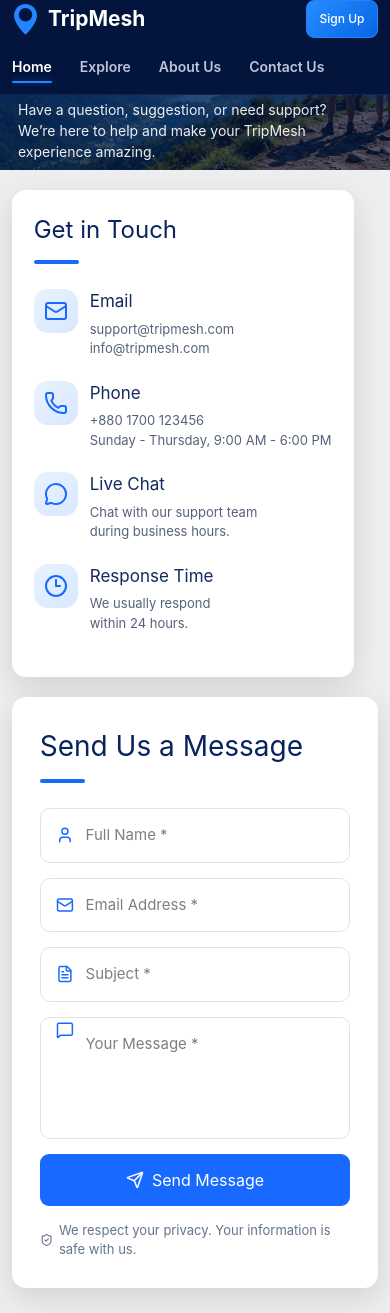
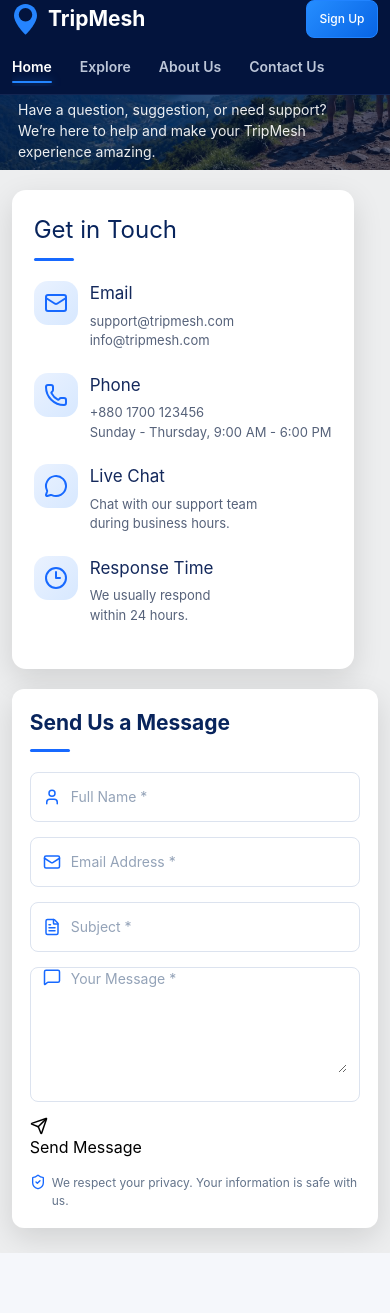
Before and after one commit to fahmida47/TripMesh, a React app in the folder frontend/: page /contact in a window 390 px wide. After the commit the page ends 1253 px from the top, so only its background shows below. Built offline with nearby package versions, Linux system fonts and the light colour scheme; the HTML template or start-up script is replaced by a standard one.

Commit message:
fix: make contact form text visible

```diff
--- a/frontend/src/pages/Contact/components/ContactForm.css
+++ b/frontend/src/pages/Contact/components/ContactForm.css
@@ -1,86 +1,246 @@
+/* =========================================
+   CONTACT FORM CARD
+========================================= */
+
 .contact-form-card {
-  background: white;
-
+  width: 100%;
+  background: #ffffff;
   border-radius: 14px;
-
   padding: 28px;
-
+  box-sizing: border-box;
   box-shadow: 0 10px 30px rgba(0, 0, 0, 0.12);
 }
 
 .contact-form-card h2 {
   margin: 0;
-
   color: #08245c;
-
   font-size: 28px;
+  font-weight: 700;
 }
 
 .title-line {
   width: 45px;
-
   height: 4px;
-
   background: #1769ff;
-
   margin: 12px 0 25px;
+  border-radius: 5px;
 }
 
+
+/* =========================================
+   FORM
+========================================= */
+
+.contact-form-card form {
+  width: 100%;
+}
+
+.input-row {
+  display: grid;
+  grid-template-columns: 1fr 1fr;
+  gap: 15px;
+}
+
+.contact-field {
+  width: 100%;
+  min-width: 0;
+}
+
+
+/* =========================================
+   INPUT GROUP
+========================================= */
+
 .input-group {
+  width: 100%;
+  min-height: 50px;
+
   display: flex;
-
   align-items: center;
 
   gap: 12px;
 
   border: 1px solid #dce3ef;
-
   border-radius: 10px;
 
   padding: 0 15px;
+  margin-bottom: 15px;
 
-  margin-bottom: 15px;
+  background: #ffffff;
+
+  box-sizing: border-box;
+
+  transition:
+    border-color 0.2s ease,
+    box-shadow 0.2s ease,
+    background 0.2s ease;
 }
 
+.input-group:focus-within {
+  border-color: #1769ff;
+
+  box-shadow:
+    0 0 0 3px rgba(23, 105, 255, 0.1);
+
+  background: #ffffff;
+}
+
+.input-group:hover {
+  border-color: #b9c6da;
+}
+
+
+/* =========================================
+   ICON
+========================================= */
+
 .input-group svg {
+  width: 20px;
+  height: 20px;
+
+  flex-shrink: 0;
+
   color: #1769ff;
+}
 
-  width: 20px;
-}
+
+/* =========================================
+   INPUT + TEXTAREA
+   IMPORTANT: TEXT COLOR BLACK
+========================================= */
 
 .input-group input,
 .input-group textarea {
   width: 100%;
 
   border: none;
-
   outline: none;
 
-  padding: 15px 0;
+  background: transparent;
 
+  /* IMPORTANT */
+  color: #111827 !important;
+
+  font-family: inherit;
   font-size: 15px;
+  font-weight: 400;
+
+  box-sizing: border-box;
+
+  /* Prevent inherited white text */
+  -webkit-text-fill-color: #111827;
 }
+
+
+/* =========================================
+   INPUT
+========================================= */
+
+.input-group input {
+  height: 48px;
+
+  padding: 12px 0;
+
+  color: #111827 !important;
+  -webkit-text-fill-color: #111827;
+}
+
+
+/* =========================================
+   TEXTAREA
+========================================= */
 
 .textarea-box {
   align-items: flex-start;
+
+  min-height: 145px;
+
+  padding-top: 14px;
+  padding-bottom: 14px;
 }
 
 .textarea-box textarea {
-  height: 120px;
+  min-height: 115px;
 
-  resize: none;
+  height: 115px;
+
+  padding: 0;
+
+  resize: vertical;
+
+  line-height: 1.5;
+
+  /* IMPORTANT */
+  color: #111827 !important;
+  -webkit-text-fill-color: #111827;
+
+  background: transparent !important;
 }
 
-button {
-  display: flex;
+
+/* =========================================
+   PLACEHOLDER
+========================================= */
+
+.input-group input::placeholder,
+.input-group textarea::placeholder {
+  color: #94a3b8 !important;
+
+  opacity: 1;
+
+  -webkit-text-fill-color: #94a3b8;
+}
+
+
+/* =========================================
+   ERROR BORDER
+========================================= */
+
+.input-group.input-error {
+  border-color: #dc2626;
+}
+
+.input-group.input-error:focus-within {
+  border-color: #dc2626;
+
+  box-shadow:
+    0 0 0 3px rgba(220, 38, 38, 0.08);
+}
+
+
+/* =========================================
+   ERROR MESSAGE
+========================================= */
+
+.error {
+  color: #dc2626;
+
+  font-size: 13px;
+  font-weight: 500;
+
+  margin: -8px 0 12px;
+
+  line-height: 1.4;
+}
+
+
+/* =========================================
+   SUBMIT BUTTON
+========================================= */
+
+.contact-submit-btn {
+  width: auto;
+
+  display: inline-flex;
 
   align-items: center;
+  justify-content: center;
 
   gap: 8px;
 
   background: #1769ff;
 
-  color: white;
+  color: #ffffff;
 
   border: none;
 
@@ -88,30 +248,36 @@ button {
 
   border-radius: 9px;
 
+  font-family: inherit;
+  font-size: 15px;
+  font-weight: 600;
+
   cursor: pointer;
+
+  transition:
+    background 0.2s ease,
+    transform 0.15s ease;
 }
 
-button:hover {
+.contact-submit-btn:hover {
   background: #0d5bdd;
 }
 
-.error {
-  color: #dc2626;
-
-  font-size: 13px;
-
-  margin: -8px 0 12px;
+.contact-submit-btn:active {
+  transform: translateY(1px);
 }
 
-.success {
-  margin-top: 15px;
+.contact-submit-btn:focus {
+  outline: none;
 
-  color: #16a34a;
+  box-shadow:
+    0 0 0 3px rgba(23, 105, 255, 0.2);
+}
 
-  font-size: 14px;
 
-  font-weight: 600;
-}
+/* =========================================
+   PRIVACY
+========================================= */
 
 .privacy {
   display: flex;
@@ -124,13 +290,81 @@ button:hover {
 
   font-size: 13px;
 
-  margin-top: 15px;
+  line-height: 1.5;
+
+  margin: 15px 0 0;
 }
 
+.privacy svg {
+  flex-shrink: 0;
+
+  color: #1769ff;
+}
+
+
+/* =========================================
+   SUCCESS
+========================================= */
+
+.success {
+  margin: 15px 0 0;
+
+  padding: 10px 12px;
+
+  border-radius: 8px;
+
+  background: #ecfdf5;
+
+  color: #15803d;
+
+  font-size: 14px;
+
+  font-weight: 600;
+
+  line-height: 1.5;
+}
+
+
+/* =========================================
+   RESPONSIVE - 900px
+========================================= */
+
+@media (max-width: 900px) {
+  .contact-form-card {
+    padding: 24px;
+  }
+
+  .contact-form-card h2 {
+    font-size: 25px;
+  }
+
+  .input-row {
+    grid-template-columns: 1fr;
+    gap: 0;
+  }
+}
+
+
+/* =========================================
+   RESPONSIVE - 768px
+========================================= */
+
 @media (max-width: 768px) {
+  .contact-form-card {
+    padding: 22px;
+    border-radius: 12px;
+  }
+
+  .contact-form-card h2 {
+    font-size: 24px;
+  }
+
+  .title-line {
+    margin-bottom: 22px;
+  }
+
   .input-row {
     display: flex;
-
     flex-direction: column;
   }
 
@@ -138,15 +372,96 @@ button:hover {
     width: 100%;
   }
 
-  .contact-form-card button {
+  .contact-submit-btn {
     width: 100%;
-
     min-height: 48px;
-
-    justify-content: center;
   }
 
   .privacy {
-    line-height: 1.5;
+    align-items: flex-start;
   }
 }
+
+
+/* =========================================
+   RESPONSIVE - 480px
+========================================= */
+
+@media (max-width: 480px) {
+  .contact-form-card {
+    padding: 18px;
+  }
+
+  .contact-form-card h2 {
+    font-size: 21px;
+  }
+
+  .title-line {
+    width: 40px;
+    height: 3px;
+
+    margin: 10px 0 20px;
+  }
+
+  .input-group {
+    gap: 10px;
+
+    padding: 0 12px;
+
+    border-radius: 8px;
+  }
+
+  .input-group svg {
+    width: 18px;
+    height: 18px;
+  }
+
+  .input-group input,
+  .input-group textarea {
+    font-size: 14px;
+  }
+
+  .textarea-box {
+    min-height: 135px;
+  }
+
+  .textarea-box textarea {
+    min-height: 105px;
+    height: 105px;
+  }
+
+  .contact-submit-btn {
+    font-size: 14px;
+  }
+
+  .privacy {
+    font-size: 12px;
+  }
+
+  .success {
+    font-size: 13px;
+  }
+}
+
+
+/* =========================================
+   VERY SMALL MOBILE
+========================================= */
+
+@media (max-width: 360px) {
+  .contact-form-card {
+    padding: 15px;
+  }
+
+  .contact-form-card h2 {
+    font-size: 19px;
+  }
+
+  .input-group {
+    padding: 0 10px;
+  }
+
+  .contact-submit-btn {
+    padding: 13px 18px;
+  }
+}
```
